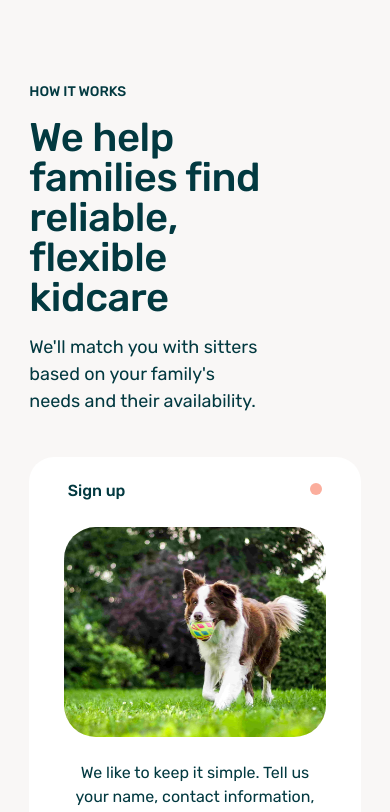
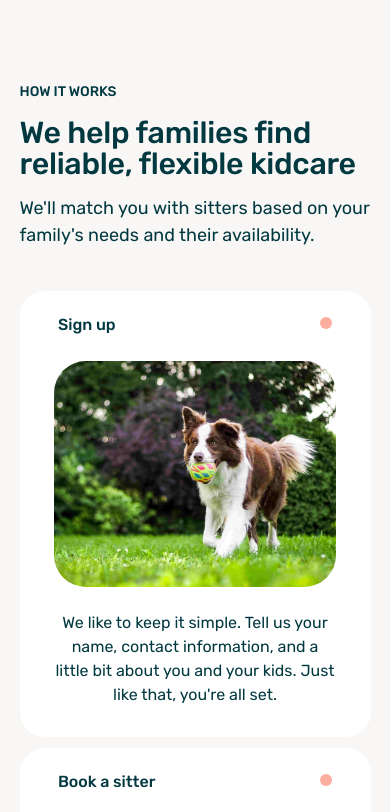
Before and after one commit to samsonc89/otter-replica, a React (Vite) app: page / in a window 390 px wide. Shown: the part 705-1517 px from the top of the page. Built offline with nearby package versions, Linux system fonts and the light colour scheme.

Commit message:
Change heading size and width on small screens

```diff
--- a/src/components/How/how.css
+++ b/src/components/How/how.css
@@ -115,4 +115,11 @@
 }
 
 @media screen and (max-width: 479px) {
+  .how-wrapper {
+    width: 90%;
+  }
+  .how-text-wrapper {
+    width: 100%;
+    gap: 1em;
+  }
 }
--- a/src/index.css
+++ b/src/index.css
@@ -142,4 +142,7 @@ h1 {
     font-size: 1.125rem;
     margin-bottom: 1em;
   }
+  .content-heading {
+    font-size: 1.9rem;
+  }
 }
```
